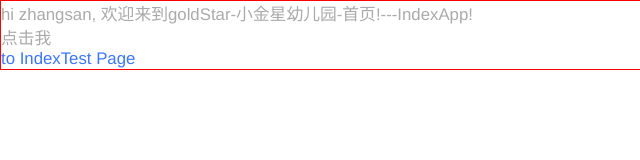
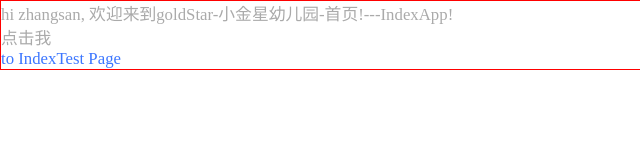
Before and after one commit to gaona1225/little-star-website, a React app: page /home in a window 1280 px wide. Shown: the full height of the page, 0-640 px from the left. Built offline with nearby package versions, Linux system fonts and the light colour scheme.

Commit message:
litter star website

```diff
--- a/app/common/style/main.scss
+++ b/app/common/style/main.scss
@@ -4,5 +4,6 @@
 /*--- reset end ---*/
 
 body {
+    font-family: "PingFang SC, Helvetica, sans-serif, Microsoft Yahei";
     @include px2rem(font-size, 30);
 }
```
